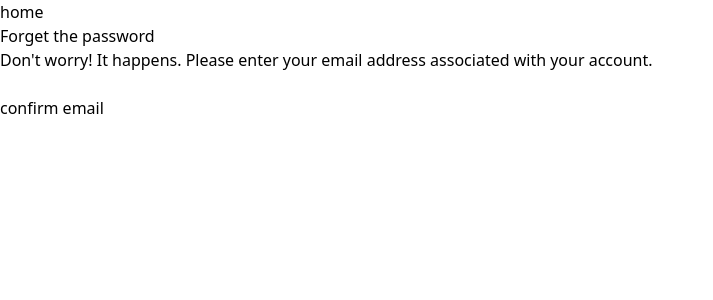
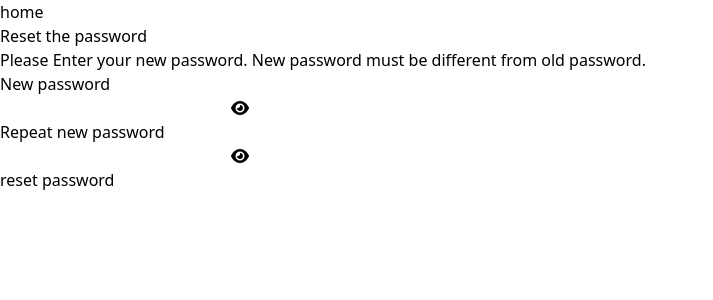
Before and after one commit to Manishkarke/job-portal-frontend, a React (Vite) app: page /reset-password in a window 1280 px wide. Shown: the top 300 px of the page, without its empty margins (0-713 px from the left). Built offline with nearby package versions, Linux system fonts and the light colour scheme.

Commit message:
finished forget password section

```diff
--- a/src/Pages/Common/Password reset/PasswordReset.jsx
+++ b/src/Pages/Common/Password reset/PasswordReset.jsx
@@ -1,45 +1,168 @@
 import React from "react";
 import { RegisterPageLayout } from "../../../Layouts/RegisterPageLayout";
 import { Button } from "../../../Components/Button";
-import { useSelector } from "react-redux";
+import { useDispatch, useSelector } from "react-redux";
+import { resetPasswordValidation } from "../../../utils/ErrorHandler";
+import { useNavigate } from "react-router-dom";
+import { getDataFromLocalStorage } from "../../../utils/localStorage";
+import { resetPassword } from "../../../Redux/Feature/user/Auth/authAction";
+import { toast } from "react-toastify";
+
+const tailwindClass = {
+  inputField: `block p-1.5 w-full h-9 border-solid text-gray-900 shadow-sm sm:text-sm sm:leading-6 rounded-md ring-1 ring-inset ring-gray-300 placeholder:text-gray-400 focus:ring-2 focus:ring focus:ring-indigo-600`,
+  input: "h-full px-2",
+  label: "block text-sm font-medium leading-6 capitalize text-gray-900",
+  error: "text-red-600 text-sm",
+  showPasswordIcon:
+    "h-full border-l border-solid w-10 grid text-orange-600 hover:text-orange-500 place-content-center absolute top-0 right-0",
+  title:
+    " text-center text-2xl font-bold leading-9 tracking-tight text-gray-900",
+};
 
 export const PasswordReset = () => {
-  const error = useSelector((state) => state.auth.error);
+  const dispatch = useDispatch();
+  const navigate = useNavigate();
   const [passwords, setPasswords] = React.useState({
     password: "",
     confirmPassword: "",
   });
+
+  const [showPassword, setShowPassword] = React.useState({
+    password: false,
+    confirmPassword: false,
+  });
+
+  // Error handler
+  const [errors, setErrors] = React.useState({});
+  let isFormValid = true;
+  const [isFormSubmitted, setFormSubmitted] = React.useState(false);
+
+  // Show Passwords
+  const showPassordNormal = () => {
+    setShowPassword((prevShowPassword) => {
+      return { ...prevShowPassword, password: !prevShowPassword.password };
+    });
+  };
+
+  const showConfirmPassword = () => {
+    setShowPassword((prevShowPassword) => {
+      return {
+        ...prevShowPassword,
+        confirmPassword: !prevShowPassword.confirmPassword,
+      };
+    });
+  };
+
+  const inputFieldChangeHandler = (e) => {
+    setPasswords((prevPasswords) => {
+      return { ...prevPasswords, [e.target.name]: e.target.value };
+    });
+  };
+
+  const handleFormSubmit = (e) => {
+    e.preventDefault();
+    resetPasswordValidation(passwords, setErrors);
+    setFormSubmitted(true);
+  };
+
+  React.useEffect(() => {
+    for (const error in errors) {
+      if (errors[error]) {
+        isFormValid = false;
+        break;
+      }
+    }
+
+    if (isFormSubmitted && isFormValid) {
+      const otp = getDataFromLocalStorage("otp");
+      const email = getDataFromLocalStorage("email");
+      const { password } = passwords;
+      dispatch(resetPassword({ email, otp, password, navigate, toast }));
+    }
+    if (isFormSubmitted) {
+      setFormSubmitted(false);
+    }
+  }, [isFormSubmitted, isFormValid]);
   return (
     <RegisterPageLayout>
       <article className="max-w-xm py-8 px-6 rounded-3xl text-center shadow-lg grid place-content-center gap-2 border border-solid">
-        <h2 className="text-2xl font-bold leading-snug capitalize">
-          Forget the password
-        </h2>
+        <h2 className={tailwindClass.title}>Reset the password</h2>
         <p className="font-medium flex flex-col jusfify-center w-3/4 mx-auto">
-          Don't worry! It happens. Please enter your email address associated
-          with your account.
+          Please Enter your new password. New password must be different from
+          old password.
         </p>
 
         <form
           action="POST"
           className="grid gap-4 place-content-center "
-          // onSubmit={handleFormSubmit}
+          onSubmit={handleFormSubmit}
         >
           <div>
-            <input
-              className="border-2 text-lg rounded-lg text-center w-full py-2 border-solid "
-              type="password"
-              name="password"
-              id="password"
-              value={passwords.password}
-              // onChange={(e) => setEmail(e.target.value)}
-            />
-            {error && (
-              <span className="text-sm text-red-500 capitalize">{error}</span>
+            <div className="flex items-center justify-between">
+              <label htmlFor="password" className={tailwindClass.label}>
+                New password
+              </label>
+            </div>
+            <div className={`${tailwindClass.inputField} flex relative`}>
+              <input
+                id="password"
+                name="password"
+                type={`${showPassword.password ? "text" : "password"}`}
+                value={passwords.password}
+                onChange={inputFieldChangeHandler}
+                autoComplete="current-password"
+                className={tailwindClass.input}
+              />
+              <span
+                className={tailwindClass.showPasswordIcon}
+                onClick={showPassordNormal}
+              >
+                <i
+                  className={`fa-solid fa-${
+                    showPassword.password ? "eye-slash" : "eye"
+                  }`}
+                ></i>
+              </span>
+            </div>
+            {errors.password && (
+              <span className={tailwindClass.error}>{errors.password}</span>
+            )}
+          </div>
+          <div>
+            <div className="flex items-center justify-between">
+              <label htmlFor="confirmPassword" className={tailwindClass.label}>
+                Repeat new password
+              </label>
+            </div>
+            <div className={`${tailwindClass.inputField} flex relative`}>
+              <input
+                id="confirmPassword"
+                name="confirmPassword"
+                type={`${showPassword.confirmPassword ? "text" : "password"}`}
+                value={passwords.confirmPassword}
+                onChange={inputFieldChangeHandler}
+                autoComplete="confirm-password"
+                className={tailwindClass.input}
+              />
+              <span
+                className={tailwindClass.showPasswordIcon}
+                onClick={showConfirmPassword}
+              >
+                <i
+                  className={`fa-solid fa-${
+                    showPassword.confirmPassword ? "eye-slash" : "eye"
+                  }`}
+                ></i>
+              </span>
+            </div>
+            {errors.confirmPassword && (
+              <span className={tailwindClass.error}>
+                {errors.confirmPassword}
+              </span>
             )}
           </div>
           <Button type="submit" customization="w-full py-3 px-6 text-lg">
-            confirm email
+            reset password
           </Button>
         </form>
       </article>
--- a/src/utils/ErrorHandler.js
+++ b/src/utils/ErrorHandler.js
@@ -186,3 +186,46 @@ export const categoryFormValidation = ({ category, image }, setErrors) => {
       return { ...prevErrors, image: "" };
     });
 };
+
+export const resetPasswordValidation = (
+  { password, confirmPassword },
+  setErrors
+) => {
+  if (!password.trim()) {
+    setErrors((prevErrors) => {
+      return { ...prevErrors, password: "Password is required." };
+    });
+  } else if (!password.match(/[A-Z]/)) {
+    setErrors((prevErrors) => {
+      return {
+        ...prevErrors,
+        password: "Atleast one uppercase letter is required.",
+      };
+    });
+  } else if (!password.match(/[a-z]/)) {
+    setErrors((prevErrors) => {
+      return {
+        ...prevErrors,
+        password: "Atleast one lowercase letter is required.",
+      };
+    });
+  } else if (!password.match(/[0-9]/)) {
+    setErrors((prevErrors) => {
+      return { ...prevErrors, password: "Atleast one number is required." };
+    });
+  } else {
+    setErrors((prevErrors) => {
+      return { ...prevErrors, password: "" };
+    });
+  }
+
+  if (password !== confirmPassword) {
+    setErrors((prevErrors) => {
+      return { ...prevErrors, confirmPassword: "Passwords did not match." };
+    });
+  } else {
+    setErrors((prevErrors) => {
+      return { ...prevErrors, confirmPassword: "" };
+    });
+  }
+};
```
Also changed, not shown: src/Redux/Feature/user/Auth/authAction.js (line endings or trailing spaces).
